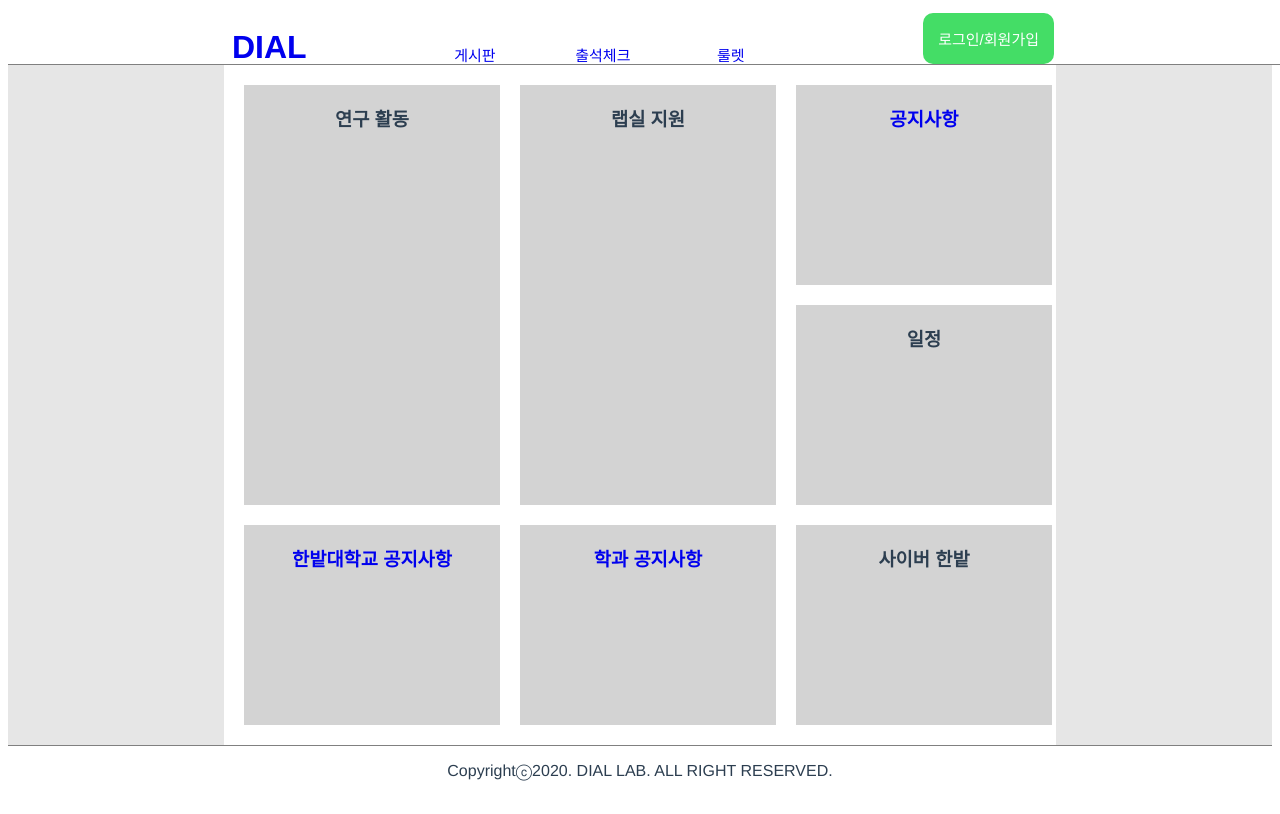
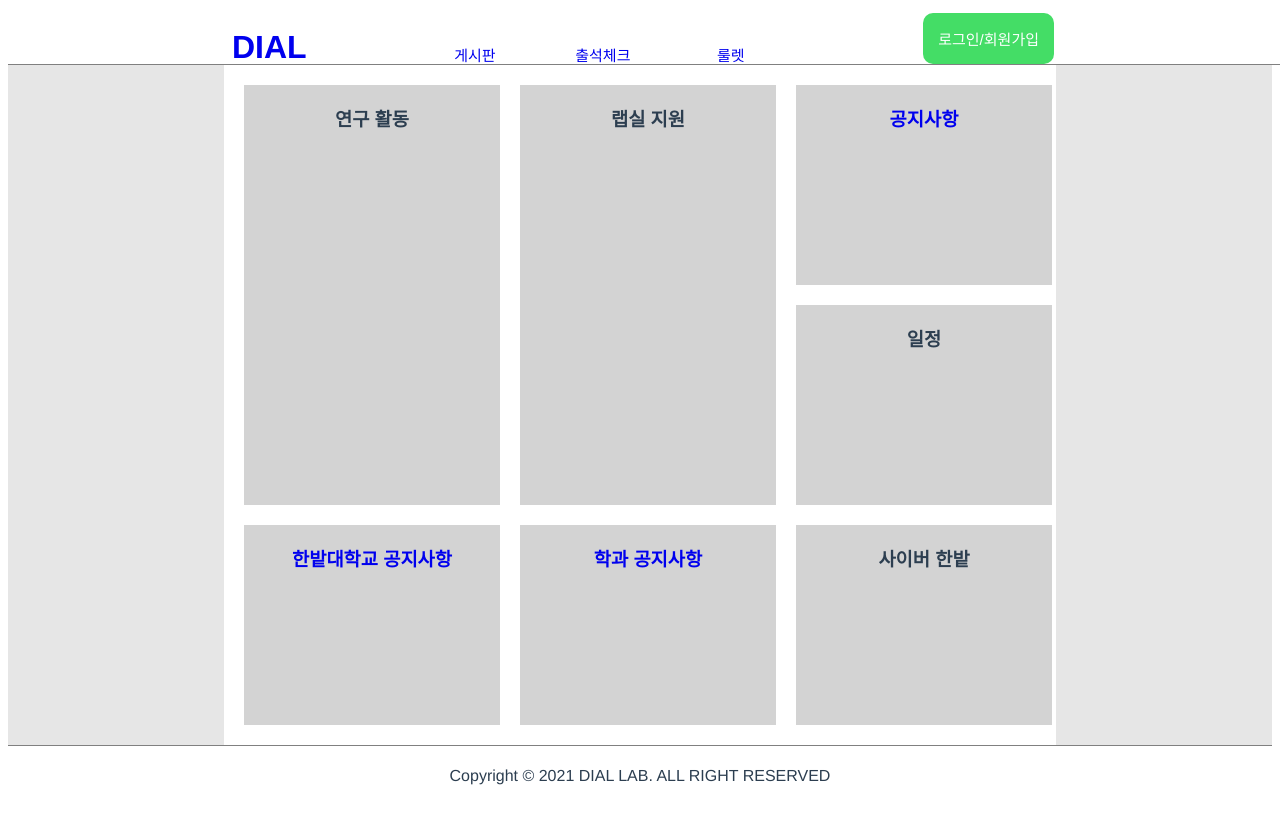
Before and after one commit to haedal1005/dial_web, a Vue app in the folder vue_haedal/: page / in a window 1280 px wide. Built offline with nearby package versions, Linux system fonts and the light colour scheme.

Commit message:
푸터 수정

```diff
--- a/vue_haedal/src/assets/style/footer.css
+++ b/vue_haedal/src/assets/style/footer.css
@@ -1,8 +1,7 @@
-Footer {
-  height: 5vh;
+footer {
+  display: flex;
+  justify-content: center;
+  padding: 5px;
+  background-color: white;
   border-top: 1px solid gray;
-  width:100%;
-  display:inline-block;
-  background: white;
-  text-align: center;
 }
--- a/vue_haedal/src/components/Footer/Footer.vue
+++ b/vue_haedal/src/components/Footer/Footer.vue
@@ -1,8 +1,9 @@
 <template>
 <footer>
-  <p>Copyrightⓒ2020. DIAL LAB. ALL RIGHT RESERVED.</p>
+  <p>Copyright &copy; {{ new Date().getFullYear() }} DIAL LAB. ALL RIGHT RESERVED</p>
 </footer>
 </template>
+
 <script>
 
 </script>
```
